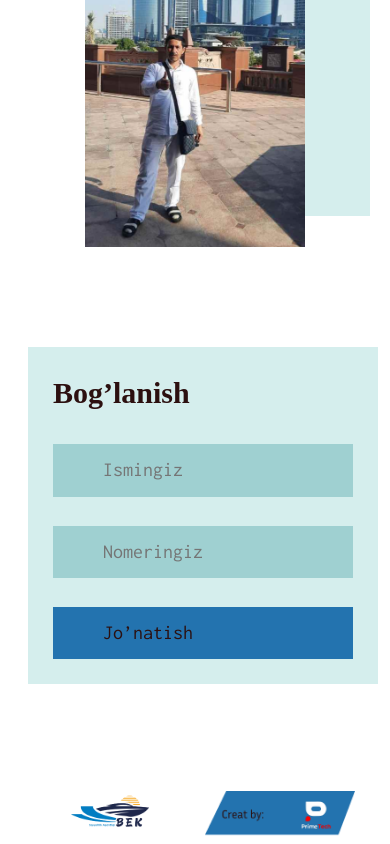
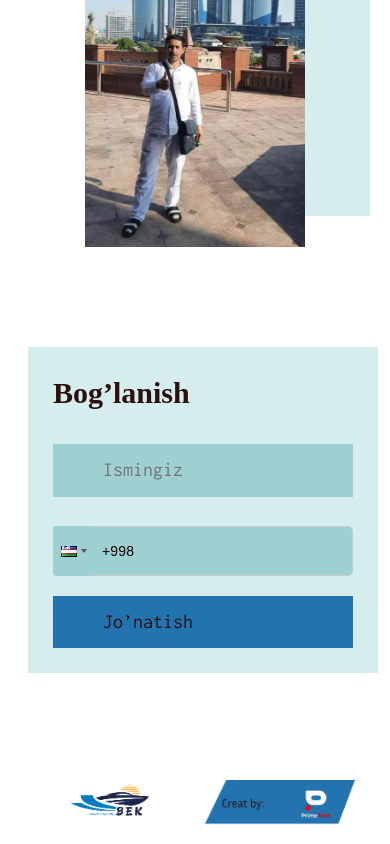
Before and after one commit to sadriddinoov/Beknazar, a React (Create React App) app: page / in a window 390 px wide. Shown: the part 4948-5792 px from the top of the page. Built offline with nearby package versions, Linux system fonts and the light colour scheme; a web font is replaced by a local one.

Commit message:
i just add input phone number

```diff
--- a/package.json
+++ b/package.json
@@ -11,6 +11,7 @@
     "react": "^18.2.0",
     "react-dom": "^18.2.0",
     "react-i18next": "^13.2.0",
+    "react-phone-input-2": "^2.15.1",
     "react-scripts": "5.0.1",
     "sass": "^1.66.1",
     "web-vitals": "^2.1.4"
--- a/src/App.scss
+++ b/src/App.scss
@@ -324,7 +324,7 @@ a {
     }
 }
 
-@media only screen and (max-width: 425px) {
+@media only screen and (max-width: 500px) {
     .container {
         max-width: 430px;
         padding-left: 10px;
--- a/src/components/Drawer/drawer.scss
+++ b/src/components/Drawer/drawer.scss
@@ -86,7 +86,7 @@
         border: none;
       }
 
-      @media (max-width: 425px) {
+      @media (max-width: 500px) {
         .closeButton {
           margin-left: 150px;
         }
--- a/src/components/about/about.scss
+++ b/src/components/about/about.scss
@@ -145,7 +145,7 @@
     }
 }
 
-@media only screen and (max-width: 425px) {
+@media only screen and (max-width: 500px) {
     .about {
         margin-bottom: 100px;
 
--- a/src/components/contact/contact.jsx
+++ b/src/components/contact/contact.jsx
@@ -4,8 +4,10 @@ import { useTranslation } from 'react-i18next'
 import bgcimg from '../../assets/Rectangle2.png'
 import man from '../../assets/man4.png'
 import vector from '../../assets/vector .png'
-import { useState } from 'react'
+import { useEffect, useState } from 'react'
 import $ from 'jquery'
+import PhoneInput from 'react-phone-input-2'
+import 'react-phone-input-2/lib/style.css'
 
 
 export default function Contact() {
@@ -23,6 +25,7 @@ export default function Contact() {
 
     const [user, setuser] = useState('')
     const [phone, setphone] = useState('')
+
 
 
     let telegram_bot_id = "6181104239:AAEJplkG01kCKuDm_7E2nwp4sCEPvyCBc_o";
@@ -98,7 +101,22 @@ export default function Contact() {
 
         <input type="text" className="contact_input" onChange={(e)=>setuser(e.target.value)} value={user} required placeholder={t('contact.name')}/>
 
-                        <input onChange={(e)=>setphone(e.target.value)} value={phone} type="text" className="contact_input" required placeholder={t('contact.number')}/>
+        <PhoneInput
+        buttonStyle={{backgroundColor:   '#9FD0D1', outline: 'none', border: 'none'}}
+        inputStyle={{backgroundColor:   '#9FD0D1', width: '100%', height: '50px', outline: 'none'}}
+        containerStyle={{ marginBottom: '20px', height: '50px'}}
+        onlyCountries={['uz', 'ru']}
+        placeholder={t('contact.number')}
+        onChange={ (e)=> setphone(e)}
+        value={phone}
+
+        inputProps={{
+            name: 'phone',
+            required: true,
+            autoFocus: true
+        }}
+        country={'uz'}
+        />
 
         <button className='contact_btn' type='submit'>{t('contact.send')}</button>
 
--- a/src/components/contact/contact.scss
+++ b/src/components/contact/contact.scss
@@ -106,6 +106,16 @@
         height: 400px;
         object-fit: contain;
     }
+
+    &_label {
+        display: flex;
+        align-items: center;
+    }
+
+
+}
+
+.react-tel-input {
  }
 
 @media only screen and (max-width: 1024px) {
@@ -229,7 +239,7 @@
     }
 }
 
-@media only screen and (max-width: 425px) {
+@media only screen and (max-width: 500px) {
     .contact {
 
         &_heading {
--- a/src/components/footer/footer.scss
+++ b/src/components/footer/footer.scss
@@ -75,7 +75,7 @@
     }
 }
 
-@media only screen and (max-width: 425px) {
+@media only screen and (max-width: 500px) {
     .footer {
         &_container {
             gap: 20px;
--- a/src/components/header/header.scss
+++ b/src/components/header/header.scss
@@ -76,7 +76,7 @@
     }
 }
 
-@media only screen and (max-width: 425px) {
+@media only screen and (max-width: 500px) {
     .header {
 
         &_container {
@@ -96,6 +96,8 @@
         &_burger {
             display: block;
             margin-left: 20px;
+            width: 60px;
+            height: 60px;
         }
 
         .drawer_item {
--- a/src/components/travel/travel.scss
+++ b/src/components/travel/travel.scss
@@ -71,7 +71,7 @@
     }
 }
 
-@media only screen and (max-width: 425px) {
+@media only screen and (max-width: 500px) {
     .travel {
 
         &_heading {
```
Also changed, not shown: 1 other file (tests, documents, lock files or other folders). Lines whose indentation alone changed are shown as unchanged.
